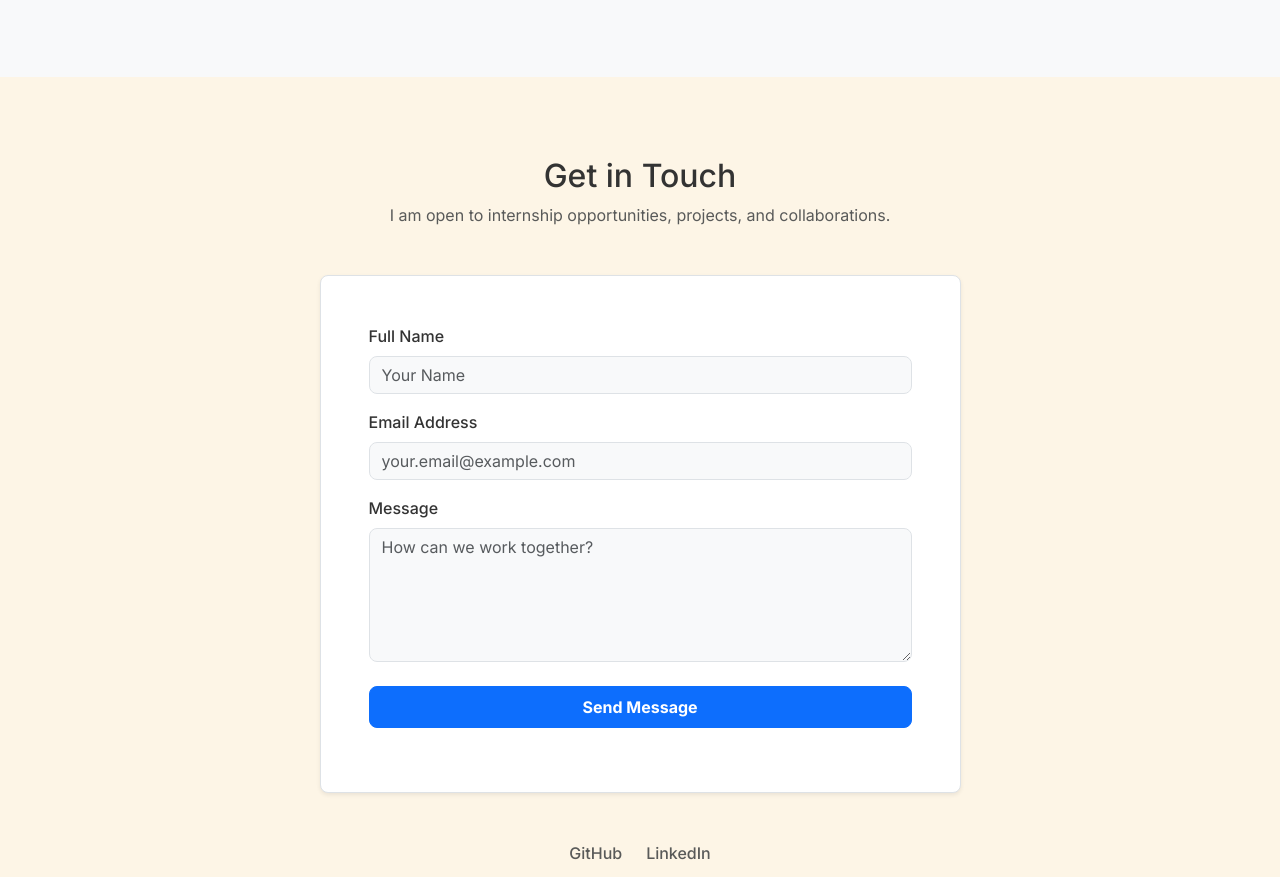
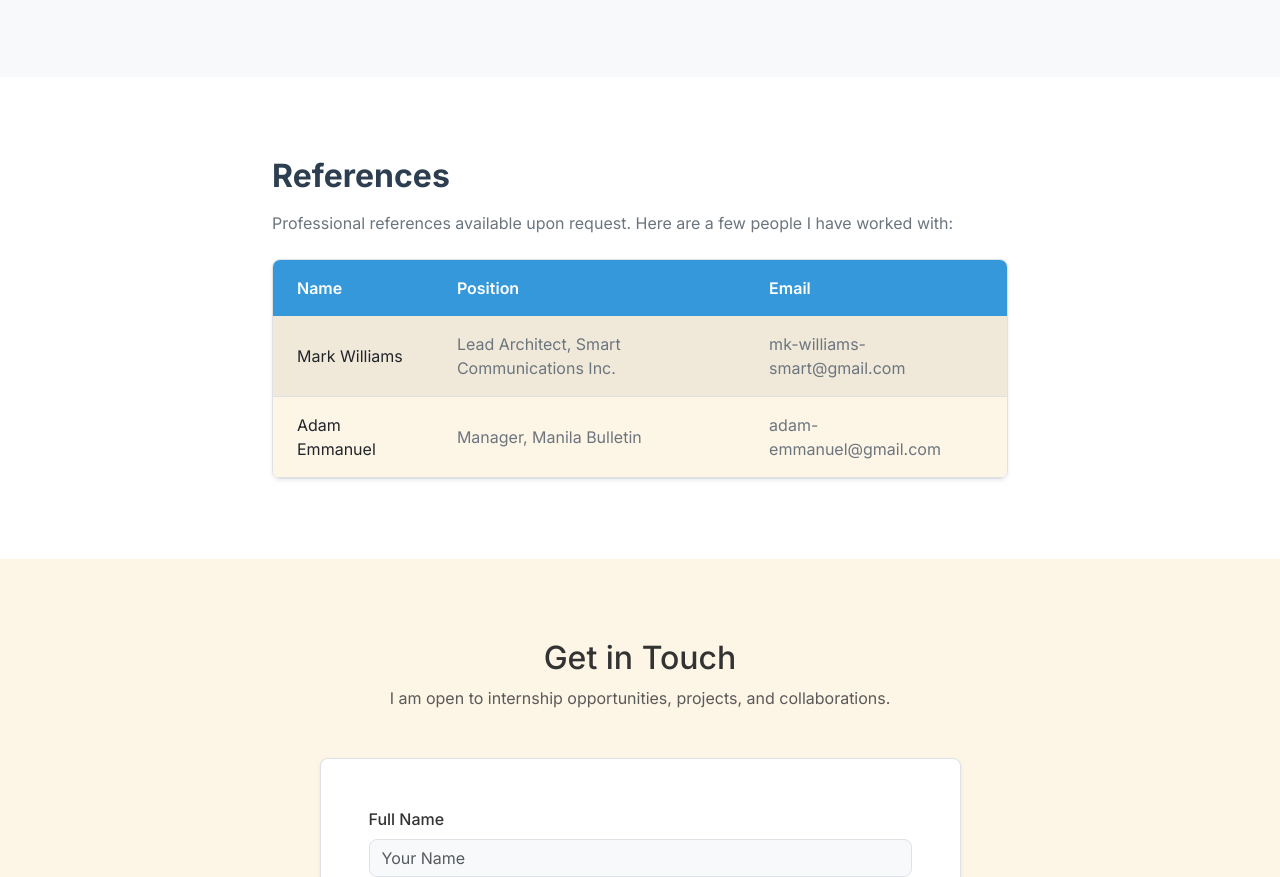
Before and after one commit to aebt/my-website-bootstrap-techico, a plain HTML site: page index.html in a window 1280 px wide. Shown: the part 2327-3204 px from the top of the page. Drawn offline with nearby package versions, Linux system fonts and the light colour scheme.

Commit message:
fixed contact form; added references

```diff
--- a/index.html
+++ b/index.html
@@ -165,6 +165,44 @@
       </div>
     </section>
 
+    <section id="references" class="portfolio-section bg-white">
+      <div class="container">
+        <div class="row justify-content-center">
+          <div class="col-12 col-md-10 col-lg-8">
+            <h2 class="fw-bold mb-3" style="color: #2c3e50;">References</h2>
+            <p class="text-secondary mb-4">Professional references available upon request. Here are a few people I have worked with:</p>
+
+            <div class="table-responsive shadow-sm rounded border">
+              <table class="table table-striped table-hover mb-0 align-middle">
+
+                <thead>
+                  <tr>
+                    <th scope="col" class="py-3 px-4 fw-semibold border-0" style="background-color: #3498db; color: white;">Name</th>
+                    <th scope="col" class="py-3 px-4 fw-semibold border-0" style="background-color: #3498db; color: white;">Position</th>
+                    <th scope="col" class="py-3 px-4 fw-semibold border-0" style="background-color: #3498db; color: white;">Email</th>
+                  </tr>
+                </thead>
+
+                <tbody class="border-top-0">
+                  <tr>
+                    <td class="py-3 px-4 text-dark">Mark Williams</td>
+                    <td class="py-3 px-4 text-secondary">Lead Architect, Smart Communications Inc.</td>
+                    <td class="py-3 px-4"><a href="mailto:mk-williams-smart@gmail.com" class="text-decoration-none text-secondary">mk-williams-smart@gmail.com</a></td>
+                  </tr>
+                  <tr>
+                    <td class="py-3 px-4 text-dark">Adam Emmanuel</td>
+                    <td class="py-3 px-4 text-secondary">Manager, Manila Bulletin</td>
+                    <td class="py-3 px-4"><a href="mailto:adam-emmanuel@gmail.com" class="text-decoration-none text-secondary">adam-emmanuel@gmail.com</a></td>
+                  </tr>
+                </tbody>
+
+              </table>
+            </div>
+          </div>
+        </div>
+      </div>
+    </section>
+
     <section id="contact" class="portfolio-section">
       <div class="container">
         <div class="row justify-content-center">
@@ -173,9 +211,8 @@
             <p class="text-center text-body-secondary mb-5">I am open to internship opportunities, projects, and collaborations.</p>
 
             <div id="form-wrapper" class="bg-white p-4 p-md-5 rounded shadow-sm border">
-              <form id="contactForm" novalidate>
+              <form id="contactForm" action="https://api.web3forms.com/submit" method="POST" novalidate>
                 <input type="hidden" name="access_key" value="5d024ae2-ad80-4363-b5bb-aa253864a9fe">
-
                 <input type="checkbox" name="botcheck" class="hidden" style="display: none;">
 
                 <div class="mb-3">
@@ -218,6 +255,6 @@
   </footer>
 
   <script src="https://cdn.jsdelivr.net/npm/bootstrap@5.3.8/dist/js/bootstrap.bundle.min.js" integrity="sha384-FKyoEForCGlyvwx9Hj09JcYn3nv7wiPVlz7YYwJrWVcXK/BmnVDxM+D2scQbITxI" crossorigin="anonymous"></script>
-  <script src="js/main.js"></script>
+  <script src="js/app.js"></script>
 </body>
 </html>
--- a/js/app.js
+++ b/js/app.js
@@ -3,6 +3,7 @@ document.addEventListener('DOMContentLoaded', () => {
     setupFormListener();
 });
 
+// Controls the Navigation Bar highlighting as you scroll down the page
 function setupScrollSpy() {
     const sections = document.querySelectorAll('section[id]');
     const navLinks = document.querySelectorAll('.nav-link');
@@ -22,12 +23,13 @@ function setupScrollSpy() {
 
 const formLoadTime = Date.now();
 
+// Controls the Web3Forms Contact Submission and Spam Filters
 function setupFormListener() {
     const form = document.getElementById('contactForm');
 
     if (form) {
         form.addEventListener('submit', function(event) {
-            event.preventDefault();
+            event.preventDefault(); // Stop default page reload
 
             const emailVal = document.getElementById('email').value;
             const messageVal = document.getElementById('message').value;
@@ -71,6 +73,7 @@ function setupFormListener() {
             })
             .then(async (response) => {
                 if (response.status === 200) {
+                    // Targets the exact ID from your new HTML layout
                     const wrapper = document.getElementById('form-wrapper');
                     wrapper.innerHTML = `
                         <div class="text-center py-5 text-success">
```
